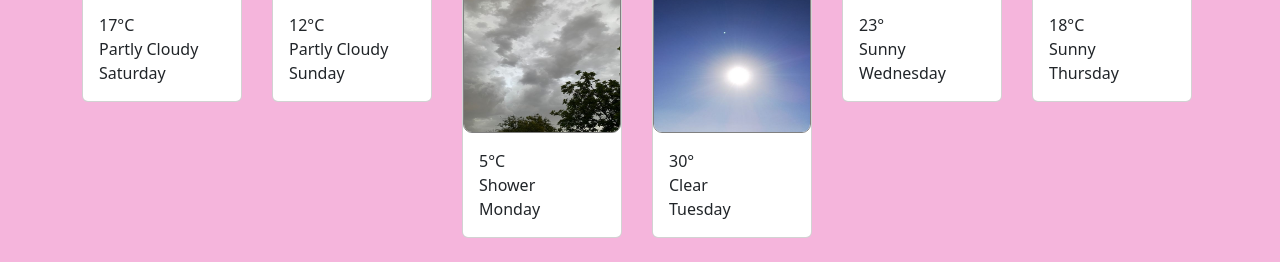
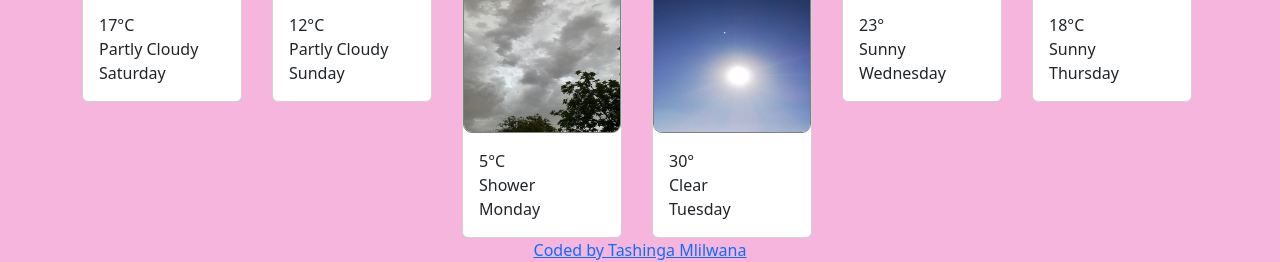
Before and after one commit to Tashingaaa/weather-app, a plain HTML site: page index.html in a window 1280 px wide. Shown: the part 808-1070 px from the top of the page. Before the commit the page ends 1046 px from the top, so only its background shows below. Drawn offline with nearby package versions, Linux system fonts and the light colour scheme; no server answers; a web font is replaced by a local one.

Commit message:
added my github repository link & text aligned it to the center

```diff
--- a/index.html
+++ b/index.html
@@ -141,6 +141,8 @@
 
         </div>
 
+        <a class="stamp" href="https://github.com/Tashingaaa/weather-app">Coded by Tashinga Mlilwana</a>
+
         <script src="src/index.js"></script>
 
 
--- a/src/styles.css
+++ b/src/styles.css
@@ -84,3 +84,7 @@ ul {
   color: black;
   text-decoration: underline;
 }
+
+.stamp{
+  text-align: center;
+}
```
